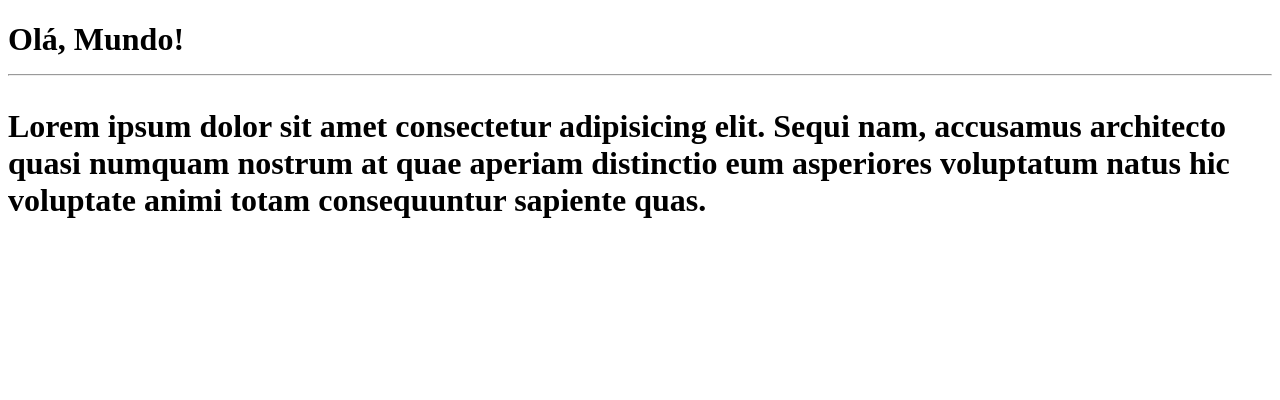
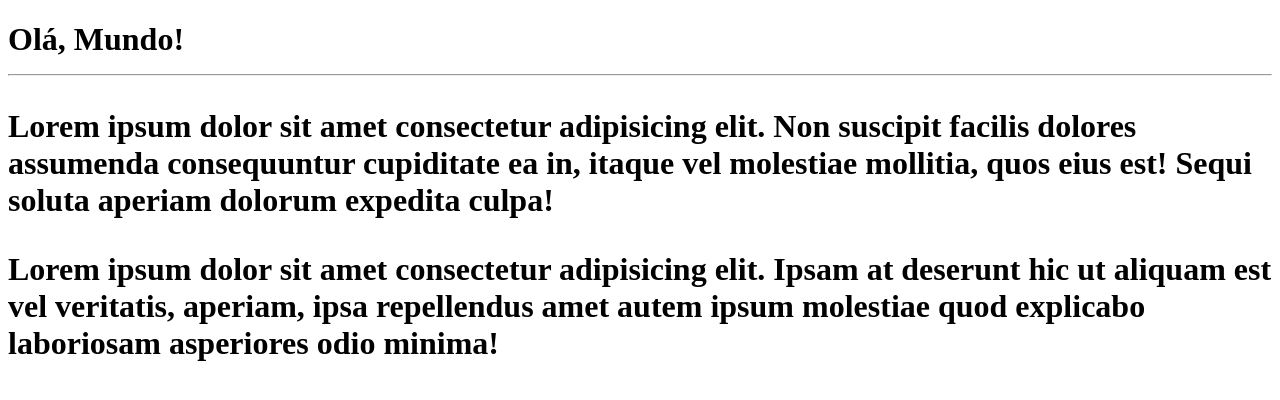
Before and after one commit to Gabrielneery/Ola-Mundo, a plain HTML site: page site-exemplo/index.html in a window 1280 px wide. Drawn offline with Linux system fonts and the light colour scheme.

Commit message:
adicionei um parágrafo

```diff
--- a/site-exemplo/index.html
+++ b/site-exemplo/index.html
@@ -9,7 +9,8 @@
 <body>
     <h1>Olá, Mundo!
     <hr>
-        <p>Lorem ipsum dolor sit amet consectetur adipisicing elit. Sequi nam, accusamus architecto quasi numquam nostrum at quae aperiam distinctio eum asperiores voluptatum natus hic voluptate animi totam consequuntur sapiente quas.</p>
+    <p>Lorem ipsum dolor sit amet consectetur adipisicing elit. Non suscipit facilis dolores assumenda consequuntur cupiditate ea in, itaque vel molestiae mollitia, quos eius est! Sequi soluta aperiam dolorum expedita culpa!</p>
+    <p>Lorem ipsum dolor sit amet consectetur adipisicing elit. Ipsam at deserunt hic ut aliquam est vel veritatis, aperiam, ipsa repellendus amet autem ipsum molestiae quod explicabo laboriosam asperiores odio minima!</p>
     </h1>
 </body>
 </html>
```
